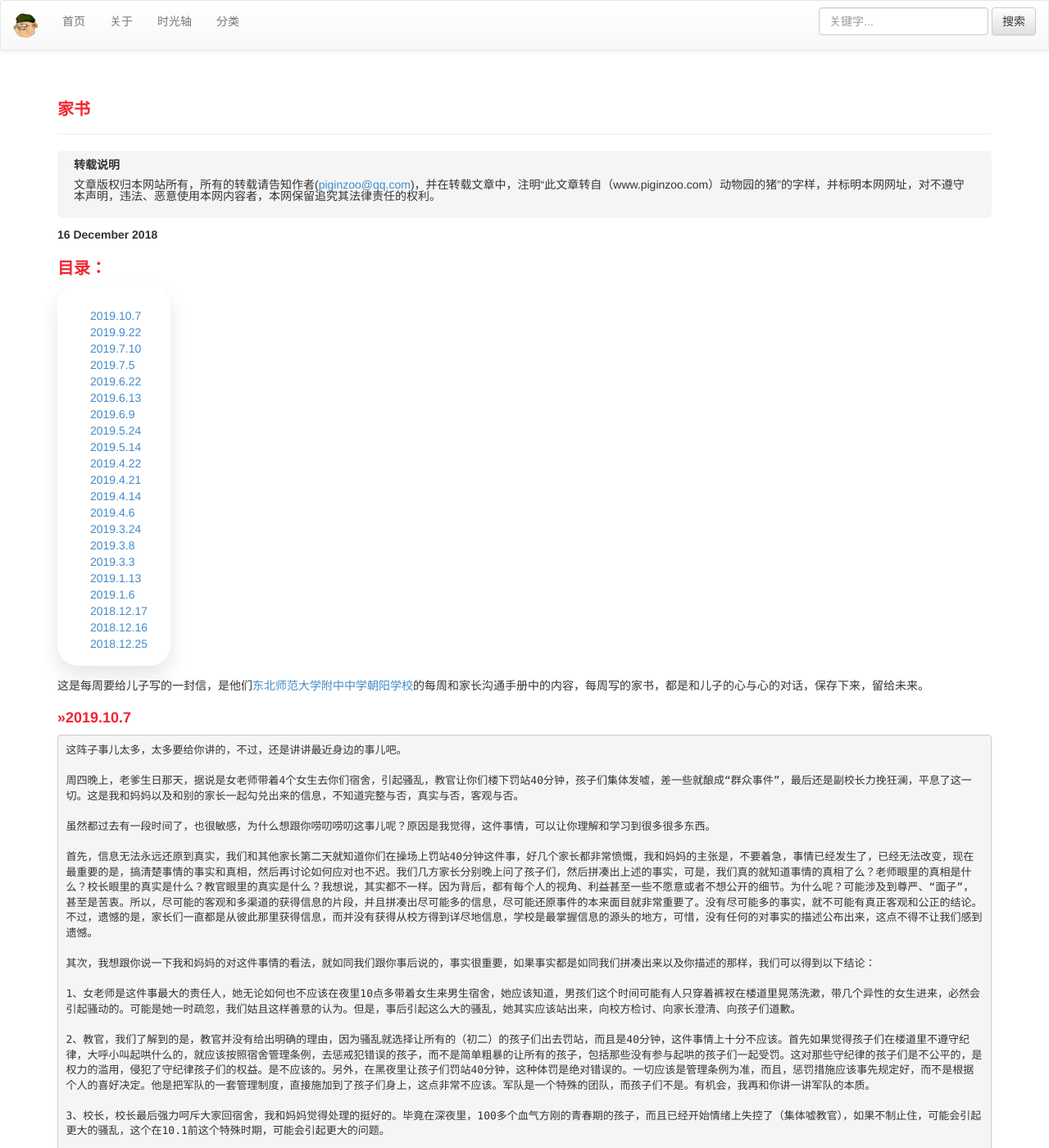
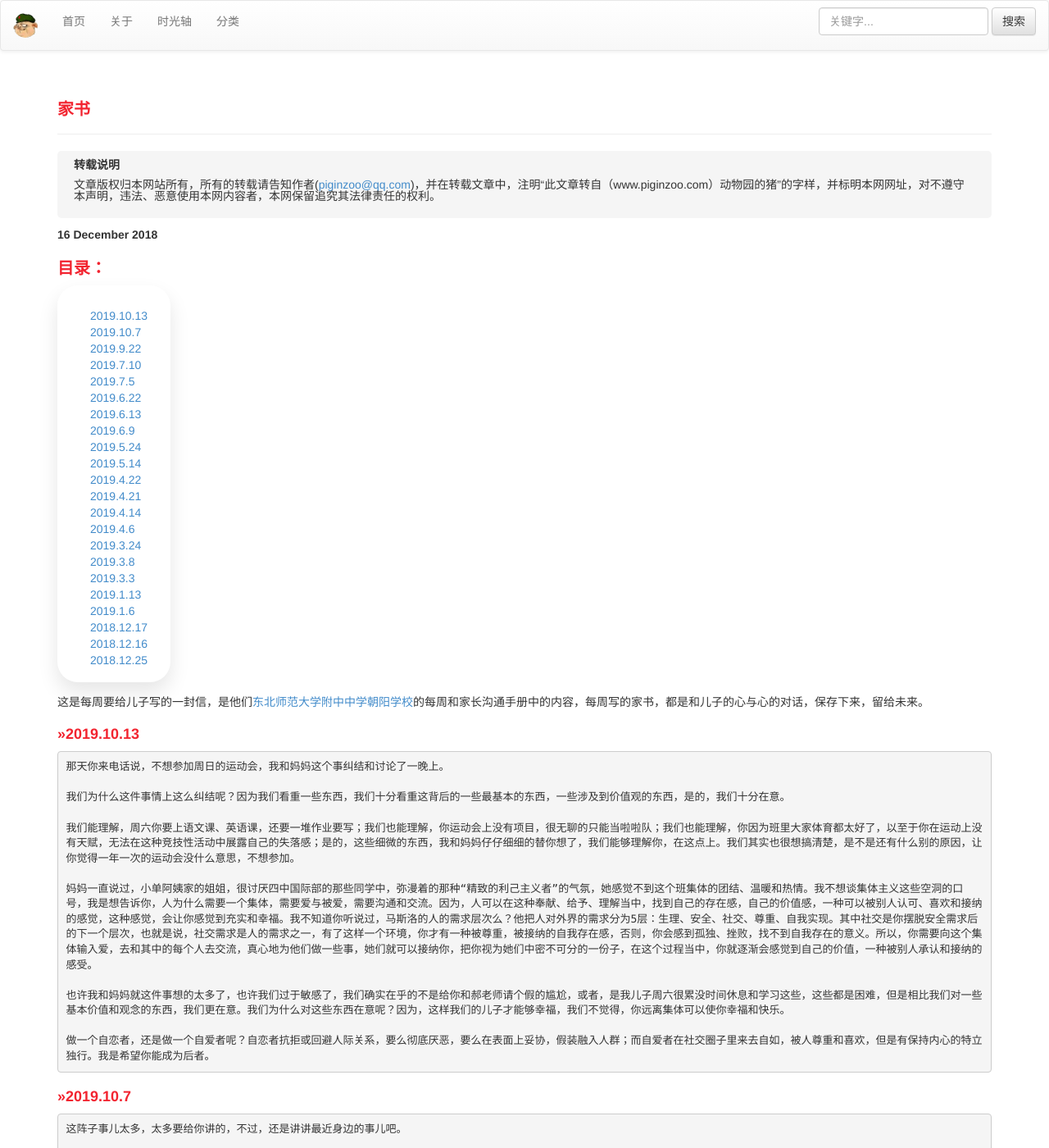
Before and after one commit to piginzoo/blog, a Jekyll site: the page built from _posts/2018-12-16-home-letter.md, in a window 1280 px wide and 1400 px high. Shown: the whole window at 82% size. Built offline with Jekyll 4.4.1, drawn with Linux system fonts in a browser that asks for light colours; comment, search, counter and statistics services are not loaded.

Commit message:
update letter

```diff
--- a/_posts/2018-12-16-home-letter.md
+++ b/_posts/2018-12-16-home-letter.md
@@ -6,6 +6,23 @@
 
 
 这是每周要给儿子写的一封信，是他们[东北师范大学附中中学朝阳学校](https://baike.baidu.com/item/%E4%B8%9C%E5%8C%97%E5%B8%88%E8%8C%83%E5%A4%A7%E5%AD%A6%E9%99%84%E5%B1%9E%E4%B8%AD%E5%AD%A6%E6%9C%9D%E9%98%B3%E5%AD%A6%E6%A0%A1/3717227?fr=aladdin)的每周和家长沟通手册中的内容，每周写的家书，都是和儿子的心与心的对话，保存下来，留给未来。
+
+
+2019.10.13
+----
+
+    那天你来电话说，不想参加周日的运动会，我和妈妈这个事纠结和讨论了一晚上。
+
+    我们为什么这件事情上这么纠结呢？因为我们看重一些东西，我们十分看重这背后的一些最基本的东西，一些涉及到价值观的东西，是的，我们十分在意。
+
+    我们能理解，周六你要上语文课、英语课，还要一堆作业要写；我们也能理解，你运动会上没有项目，很无聊的只能当啦啦队；我们也能理解，你因为班里大家体育都太好了，以至于你在运动上没有天赋，无法在这种竞技性活动中展露自己的失落感；是的，这些细微的东西，我和妈妈仔仔细细的替你想了，我们能够理解你，在这点上。我们其实也很想搞清楚，是不是还有什么别的原因，让你觉得一年一次的运动会没什么意思，不想参加。
+
+    妈妈一直说过，小单阿姨家的姐姐，很讨厌四中国际部的那些同学中，弥漫着的那种“精致的利己主义者”的气氛，她感觉不到这个班集体的团结、温暖和热情。我不想谈集体主义这些空洞的口号，我是想告诉你，人为什么需要一个集体，需要爱与被爱，需要沟通和交流。因为，人可以在这种奉献、给予、理解当中，找到自己的存在感，自己的价值感，一种可以被别人认可、喜欢和接纳的感觉，这种感觉，会让你感觉到充实和幸福。我不知道你听说过，马斯洛的人的需求层次么？他把人对外界的需求分为5层：生理、安全、社交、尊重、自我实现。其中社交是你摆脱安全需求后的下一个层次，也就是说，社交需求是人的需求之一，有了这样一个环境，你才有一种被尊重，被接纳的自我存在感，否则，你会感到孤独、挫败，找不到自我存在的意义。所以，你需要向这个集体输入爱，去和其中的每个人去交流，真心地为他们做一些事，她们就可以接纳你，把你视为她们中密不可分的一份子，在这个过程当中，你就逐渐会感觉到自己的价值，一种被别人承认和接纳的感受。
+
+    也许我和妈妈就这件事想的太多了，也许我们过于敏感了，我们确实在乎的不是给你和郝老师请个假的尴尬，或者，是我儿子周六很累没时间休息和学习这些，这些都是困难，但是相比我们对一些基本价值和观念的东西，我们更在意。我们为什么对这些东西在意呢？因为，这样我们的儿子才能够幸福，我们不觉得，你远离集体可以使你幸福和快乐。
+
+    做一个自恋者，还是做一个自爱者呢？自恋者抗拒或回避人际关系，要么彻底厌恶，要么在表面上妥协，假装融入人群；而自爱者在社交圈子里来去自如，被人尊重和喜欢，但是有保持内心的特立独行。我是希望你能成为后者。
+
 
 2019.10.7
 ----
```
